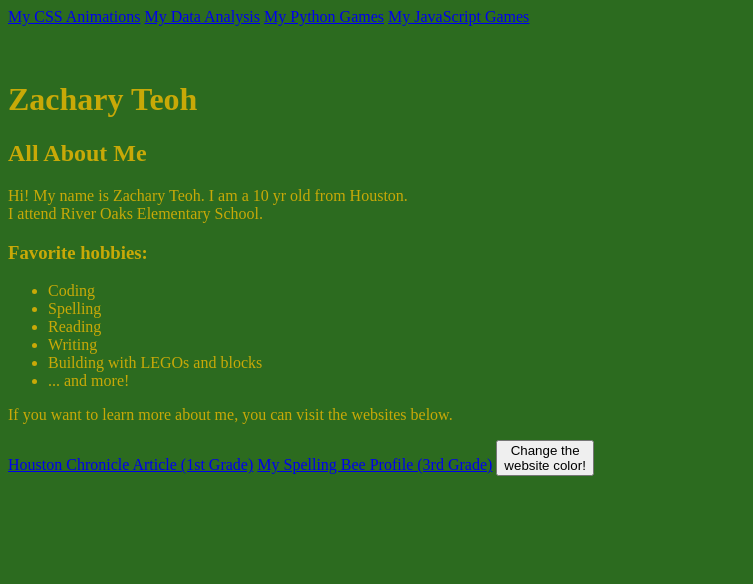
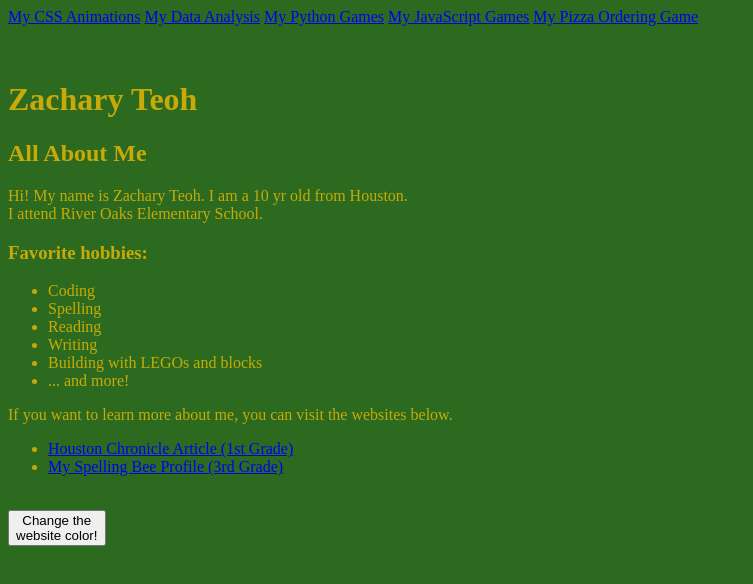
Before and after one commit to S2172276/S2172276.github.io, a plain HTML site: page index.html in a window 1280 px wide. Shown: the whole page, without its empty margins (0-753 px from the left). Drawn offline with Linux system fonts and the light colour scheme.

Commit message:
fixing website and adding pizza ordering game page

```diff
--- a/index.html
+++ b/index.html
@@ -9,6 +9,7 @@
     <a href ="data_analysis.html">My Data Analysis</a>
     <a href ="python_game.html">My Python Games</a>
     <a href ="js_game.html">My JavaScript Games</a>
+    <a href ="pizza.html">My Pizza Ordering Game</a>
     <p> </p> <br>
     <h1> Zachary Teoh </h1>
     <h2 id="aboutmesection"> All About Me</h2>
@@ -24,8 +25,11 @@
         <li> ... and more!</li>
     </ul>
     <p> If you want to learn more about me, you can visit the websites below. </p>
-    <a href = "https://www.houstonchronicle.com/news/houston-texas/education/article/river-oaks-elementary-1st-grader-wins-hisd-18667955.php"> Houston Chronicle Article (1st Grade)</a>
-    <a href = "https://spellingbee.com/speller-summary/214"> My Spelling Bee Profile (3rd Grade)</a>
+    <ul>
+        <li><a href = "https://www.houstonchronicle.com/news/houston-texas/education/article/river-oaks-elementary-1st-grader-wins-hisd-18667955.php"> Houston Chronicle Article (1st Grade)</a></li>
+        <li><a href = "https://spellingbee.com/speller-summary/214"> My Spelling Bee Profile (3rd Grade)</a></li>
+    </ul>
+    <br>
     <button id="backgroundchanger">Change the <br> website color!</button>
     <br>
     <script src="index.js"></script>
```
Also changed, not shown: pizza.html (added).
